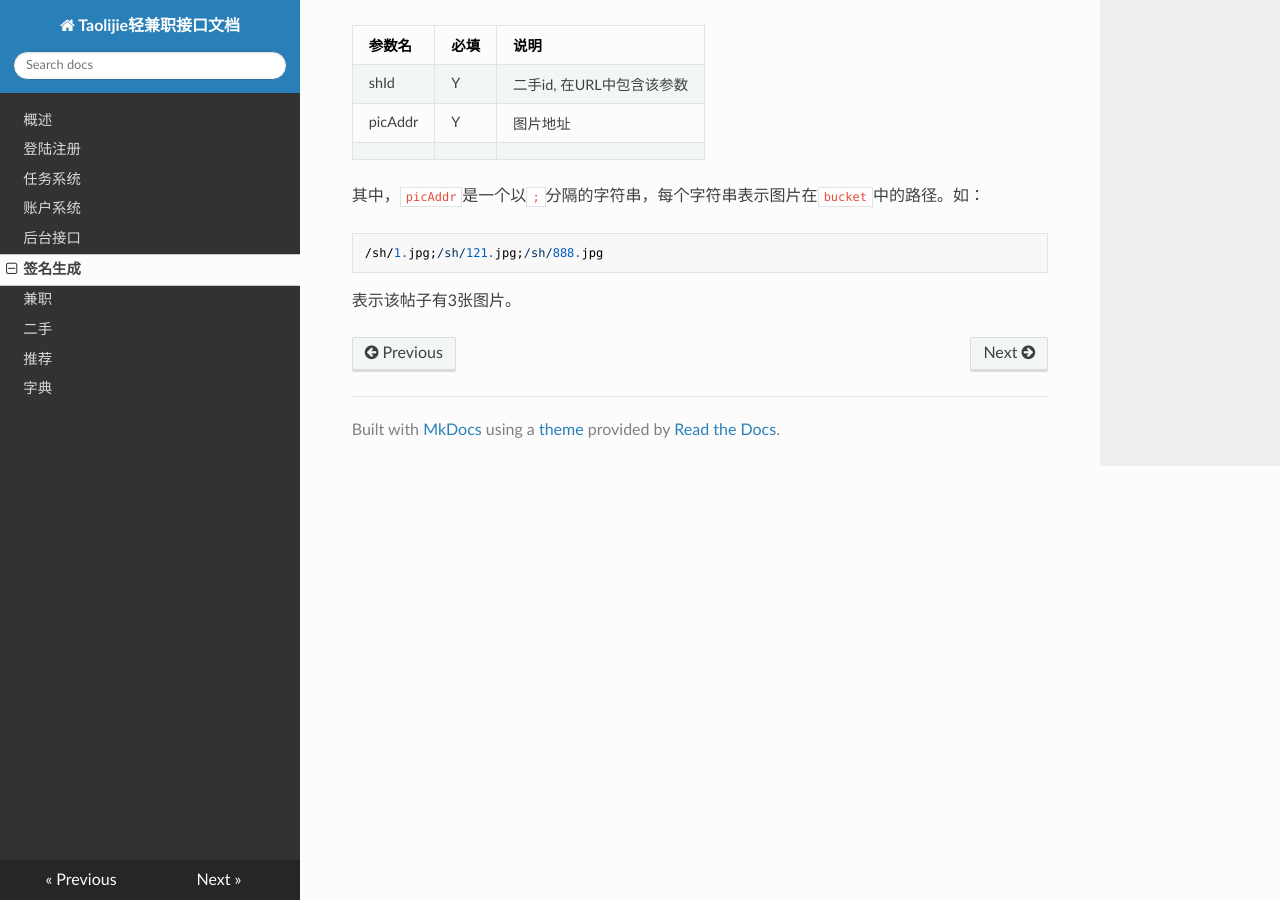
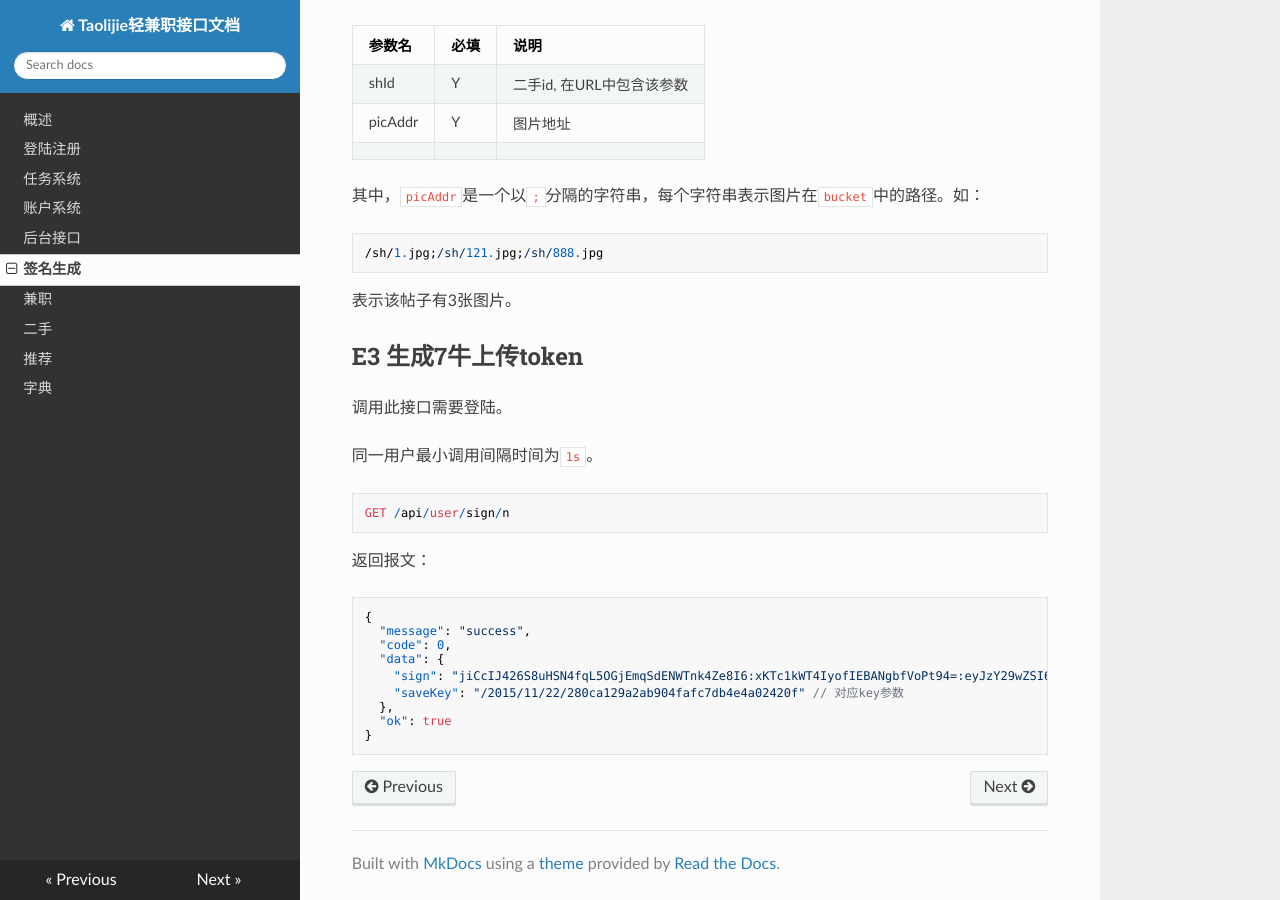
Before and after one commit to wanghongfei/tlj-quest-docs, an MkDocs documentation site: the page built from docs/sign.md, in a window 1280 px wide and 900 px high, scrolled down 1651 px. Built offline with MkDocs 1.6.1, drawn with Linux system fonts in a browser that asks for light colours; nearby versions of some CDN libraries; old or Windows-style settings are respelled for this version of MkDocs.

Commit message:
添加7牛上传接口

````diff
--- a/docs/sign.md
+++ b/docs/sign.md
@@ -12,7 +12,7 @@ S4: 上传成功后，浏览器调用`更新二手帖子图片URL`接口。
 
 调用此接口需要登陆。
 
-同一用户最小调用间隔时间为`2s`。
+同一用户最小调用间隔时间为`1s`。
 
 ```
 GET /api/user/sign
@@ -83,3 +83,29 @@ PUT /api/u/{shId}/pic
 ```
 
 表示该帖子有3张图片。
+
+
+
+## E3 生成7牛上传token
+
+调用此接口需要登陆。
+
+同一用户最小调用间隔时间为`1s`。
+
+```
+GET /api/user/sign/n
+```
+
+返回报文：
+
+``` json
+{
+  "message": "success",
+  "code": 0,
+  "data": {
+    "sign": "jiCcIJ426S8uHSN4fqL5OGjEmqSdENWTnk4Ze8I6:xKTc1kWT4IyofIEBANgbfVoPt94=:eyJzY29wZSI6InRhb2xpamllOi8yMDE1LzExLzIyLzI4MGNhMTI5YTJhYjkwNGZhZmM3ZGI0ZTRhMDI0MjBmIiwiZGVhZGxpbmUiOjE0NDgyMDUwNDF9", // 对应token参数
+    "saveKey": "/2015/11/22/280ca129a2ab904fafc7db4e4a02420f" // 对应key参数
+  },
+  "ok": true
+}
+```
--- a/index.html
+++ b/index.html
@@ -543,5 +543,5 @@ App-Token: WEFEIASIWEdfrilkzxcv
 
 <!--
 MkDocs version : 0.14.0
-Build Date UTC : 2015-11-22 09:37:32.114786
+Build Date UTC : 2015-11-22 14:12:06.815770
 -->
````
Also changed, not shown: 2 other files.
